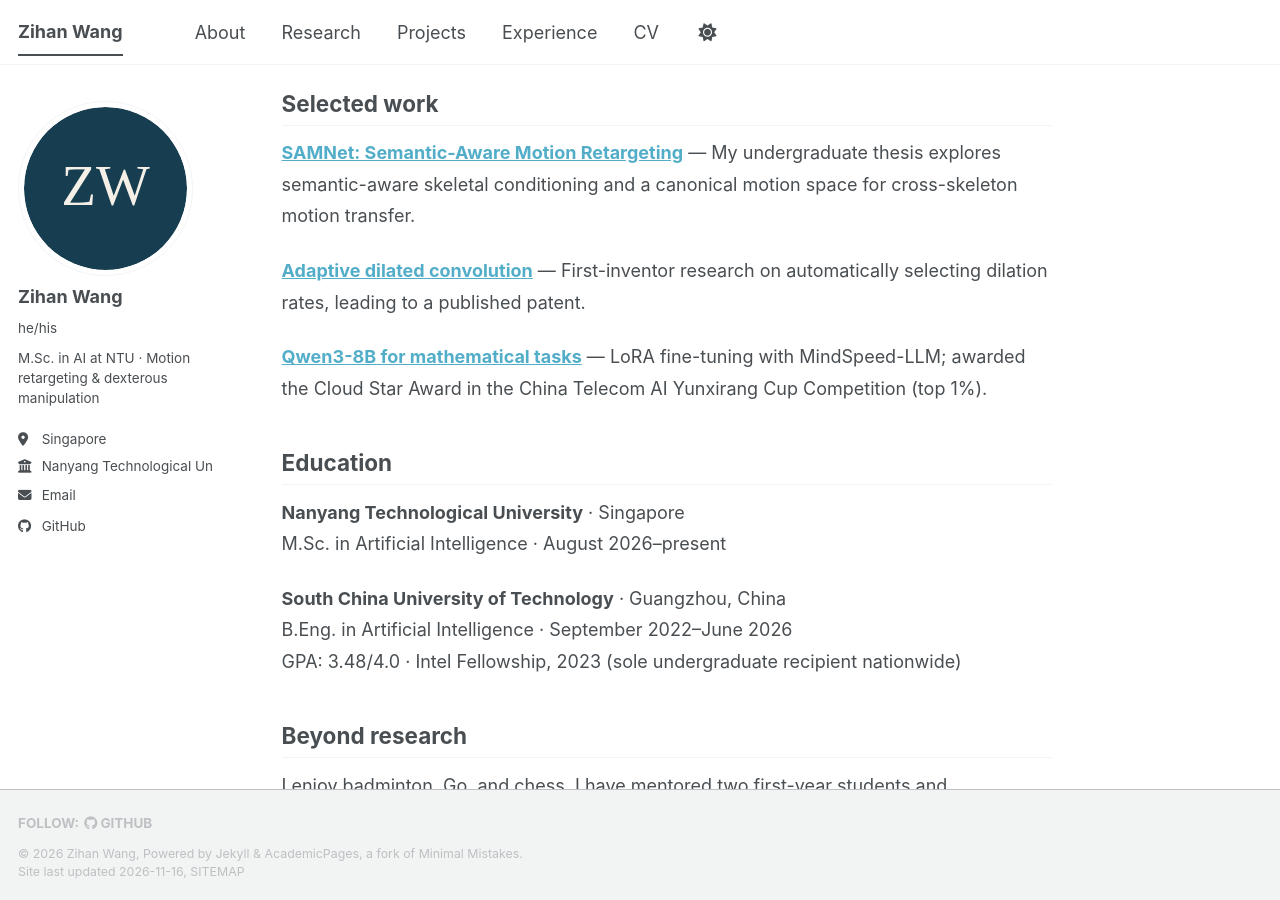
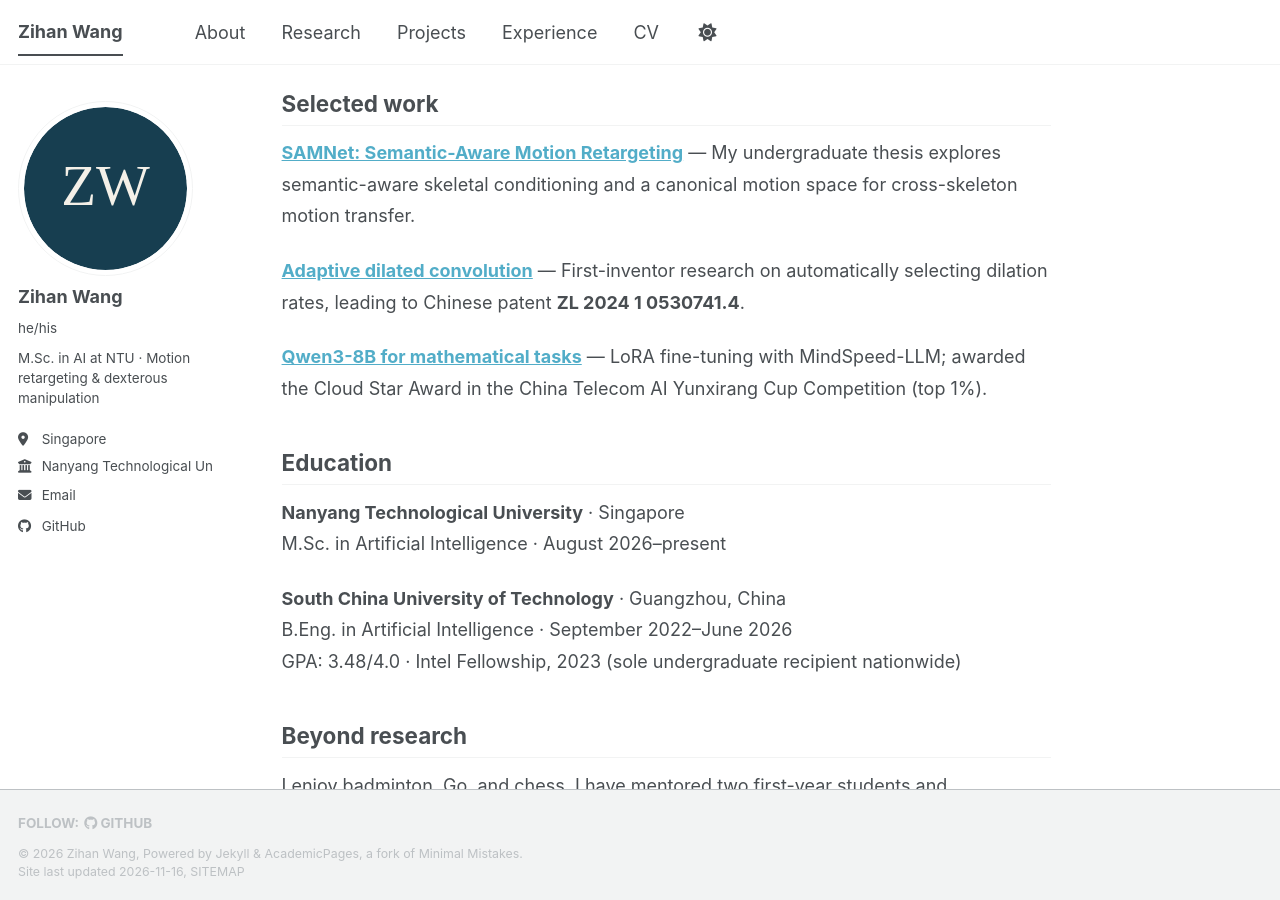
Before and after one commit to yichuishan/yichuishan.github.io, a Jekyll site: the page built from _pages/about.md, in a window 1280 px wide and 900 px high, scrolled down 807 px. Built offline with Jekyll 4.4.1, drawn with Linux system fonts in a browser that asks for light colours; a style sheet for code colours, icons or effects is not loaded.

Commit message:
Add patent number and Chinese thesis details

```diff
--- a/_pages/about.md
+++ b/_pages/about.md
@@ -28,7 +28,7 @@ My interests span **motion retargeting, dexterous manipulation, and language-mod
 
 **[SAMNet: Semantic-Aware Motion Retargeting](/research/#samnet)** — My undergraduate thesis explores semantic-aware skeletal conditioning and a canonical motion space for cross-skeleton motion transfer.
 
-**[Adaptive dilated convolution](/research/#adaptive-dilated-convolution)** — First-inventor research on automatically selecting dilation rates, leading to a published patent.
+**[Adaptive dilated convolution](/research/#adaptive-dilated-convolution)** — First-inventor research on automatically selecting dilation rates, leading to Chinese patent **ZL 2024 1 0530741.4**.
 
 **[Qwen3-8B for mathematical tasks](/projects/#qwen3-math)** — LoRA fine-tuning with MindSpeed-LLM; awarded the Cloud Star Award in the China Telecom AI Yunxirang Cup Competition (top 1%).
 
```
Also changed, not shown: README.md (+1 -1 lines), _pages/cv.md (+4 -0 lines), _pages/publications.md (+5 -0 lines).
